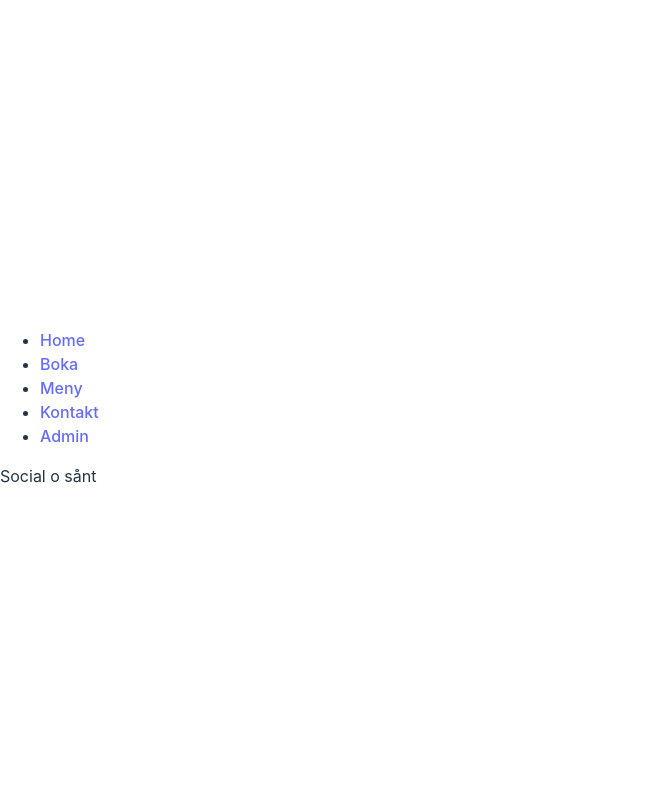
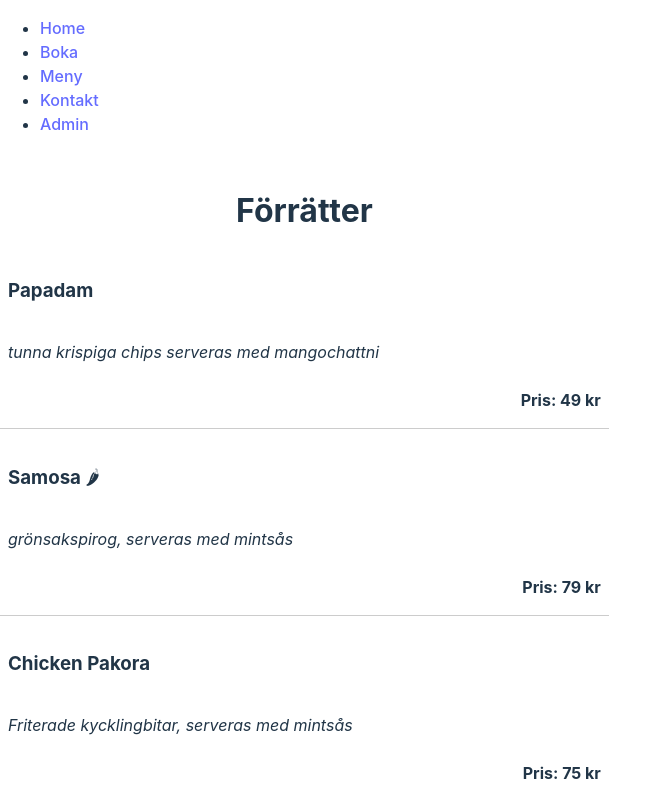
Before and after one commit to Medieinstitutet/the-restaurant-team8, a React (Vite) app: page /menu in a window 1280 px wide. Shown: the top 799 px of the page, without its empty margins (0-672 px from the left). Built offline with nearby package versions, Linux system fonts and the light colour scheme.

Commit message:
added some scss and fixed menu

```diff
--- a/src/components/menuCategory/menuCategory.scss
+++ b/src/components/menuCategory/menuCategory.scss
@@ -0,0 +1,20 @@
+.menu-category {
+    margin-bottom: 2rem;
+    padding-bottom: 1rem;
+    display: flex;
+    flex-direction: column;
+    align-items: flex-start;
+    // padding-left: 0.5rem;
+    // padding-right: 0.5rem;
+}
+
+.menu-category-title {
+    font-size: 2rem;
+    font-weight: bold;
+
+    margin-bottom: 1rem;
+    padding: 0.5rem 0;
+    text-align: center;
+    width: 100%;
+
+  }
--- a/src/components/menuCategory/menuCategory.tsx
+++ b/src/components/menuCategory/menuCategory.tsx
@@ -1,18 +1,21 @@
 import { IMenuItem } from "../../models/IMenuItem";
 import { MenuItem } from "../menuItem/MenuItem";
-
+import "../menuCategory/menuCategory.scss";
 interface MenuCategoryProps {
     title: string;
     items: IMenuItem[];
 }
 
 export const MenuCategory = ({ title, items }: MenuCategoryProps )  => {
+
     return (
         <>
-        <h2>{title}</h2>
-        {items.map(item => {
+        <div className="menu-category">
+        <h2 className="menu-category-title">{title}</h2>
+        {items.map((item) => (
             <MenuItem key={item.Id} item={item} />
-        })}
+        ))}
+        </div>
         </>
     )
 }
--- a/src/components/menuItem/MenuItem.scss
+++ b/src/components/menuItem/MenuItem.scss
@@ -0,0 +1,25 @@
+.menu-item {
+    width: 100%;
+    border-bottom: 1px solid #ccc;
+    display: flex;
+    flex-direction: column;
+    align-items: flex-start;
+    margin-bottom: 1rem;
+
+}
+.menu-item-name {
+    font-weight: bold;
+    margin-left: 0.5rem;
+}
+
+.menu-item-description {
+    font-style: italic;
+    margin-bottom: 0.5rem;
+    margin-left: 0.5rem;
+}
+
+.menu-item-price {
+    align-self: flex-end;
+    font-weight: bold;
+    margin-right: 0.5rem;
+}
--- a/src/components/menuItem/MenuItem.tsx
+++ b/src/components/menuItem/MenuItem.tsx
@@ -1,15 +1,17 @@
 import { IMenuItem } from "../../models/IMenuItem"
+import "../menuItem/MenuItem.scss"
 
 interface MenuItemProps {
     item: IMenuItem;
 }
 
 export const MenuItem = ({ item }:MenuItemProps ) => {
+
     return (
-        <div>
-            <h3>{item.Name}</h3>
-            <p>{item.Description}</p>
-            <p>Price: {item.Price} {item.Currency}</p>
+        <div className="menu-item">
+            <h3 className="menu-item-name">{item.Name}</h3>
+            <p className="menu-item-description">{item.Description}</p>
+            <p className="menu-item-price">Pris: {item.Price} {item.Currency}</p>
         </div>
     )
 }
--- a/src/pages/Menu.tsx
+++ b/src/pages/Menu.tsx
@@ -1,15 +1,24 @@
+import menuData from "../components/menu/menu.json";
+import { MenuCategory } from "../components/menuCategory/menuCategory";
 
-import menuData from '../components/menu/menu.json';
-import { MenuCategory } from '../components/menuCategory/MenuCategory';
-
+const categoryNames: { [key: string]: string } = {
+  Category1: "Förrätter",
+  Category2: "Tandoori & Sizlar",
+  Category3: "Vegetariska rätter",
+  Category4: "Barnmeny",
+};
 
 export const Menu = () => {
-    return (
-        <>
-        {Object.entries(menuData).map(([CategoryName, items], index) => {
-           <MenuCategory key= {index} title={CategoryName} items={items} />
-        })}
-        </>
-    )
-
-}
+  console.log(menuData);
+  return (
+    <>
+      {Object.entries(menuData).map(([CategoryName, items], index) => (
+        <MenuCategory
+          key={index}
+          title={categoryNames[CategoryName]}
+          items={items}
+        />
+      ))}
+    </>
+  );
+};
```
